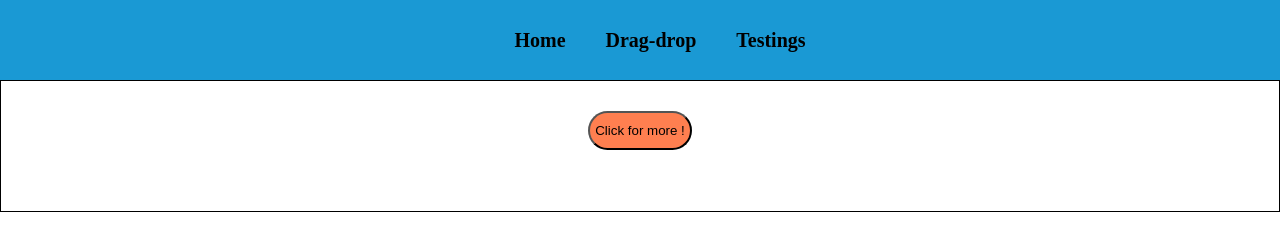
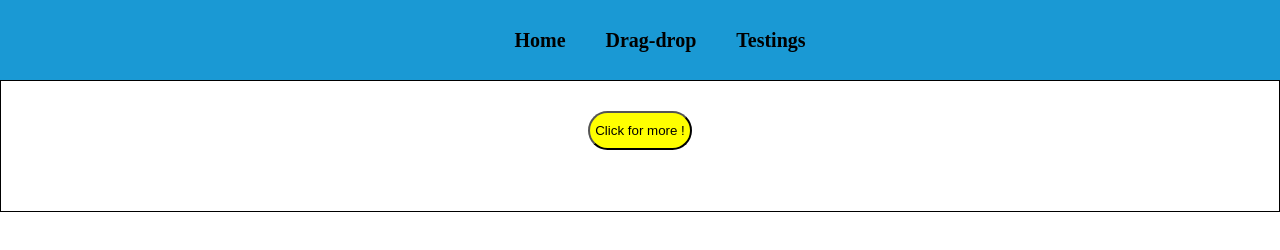
Before and after one commit to Arthour98/ARTOURAKOS, a website: page testings.html in a window 1280 px wide. Drawn offline with nearby package versions, Linux system fonts and the light colour scheme.

Commit message:
styles.css

```diff
--- a/styles.css
+++ b/styles.css
@@ -51,7 +51,7 @@ display:none;
 }
 button#show-display
 {
-background-color:coral;
+background-color:yellow;
 border-radius:25px;
 padding:10px 5px;
 cursor:pointer;
```
